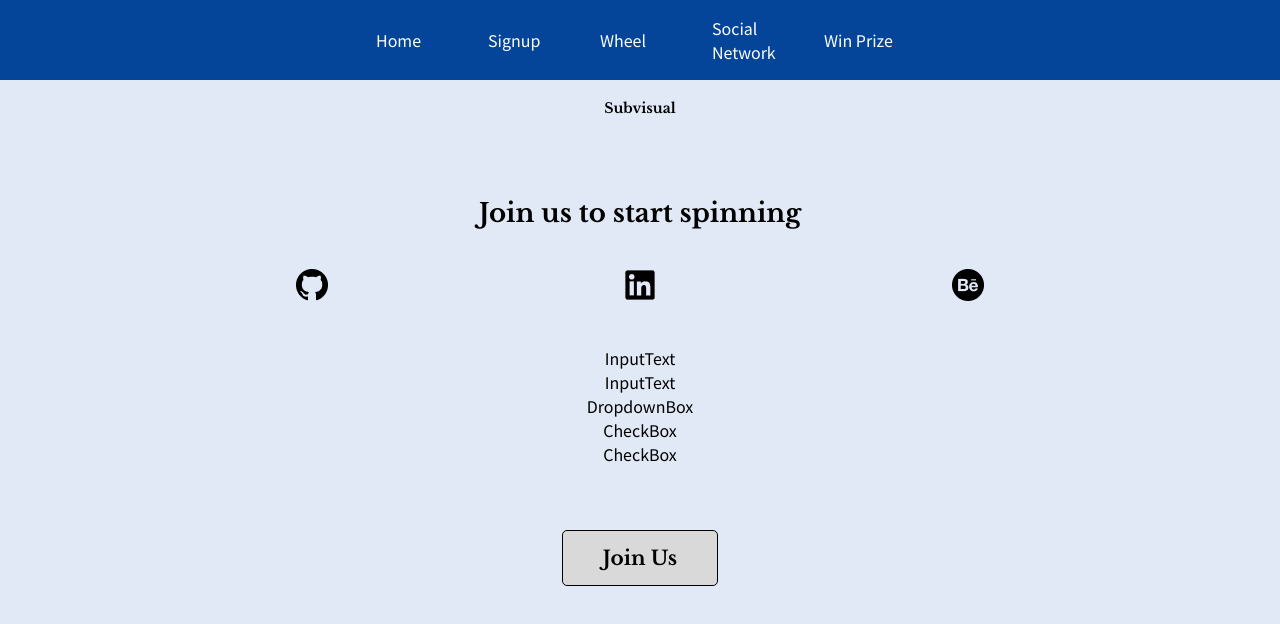
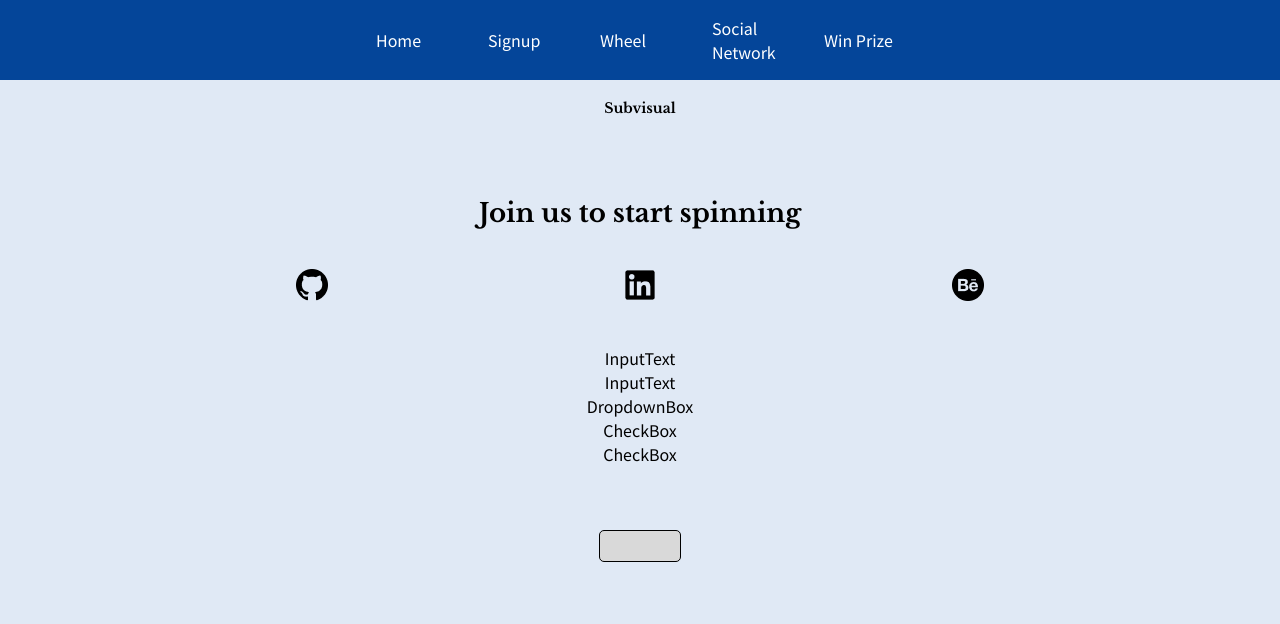
Before and after one commit to Subvisual-Academy/subvisuwheel, a React (Create React App) app in the folder frontend/: page /signup in a window 1280 px wide. Shown: the top 624 px of the page. Built offline with nearby package versions, Linux system fonts and the light colour scheme.

Commit message:
Use children prop for Button

```diff
--- a/frontend/src/components/Button/index.js
+++ b/frontend/src/components/Button/index.js
@@ -4,13 +4,13 @@ import "./button.css";
 const Button = (props) => {
   return (
     <div className="btn-container">
-      <button className="default-button">{props.content}</button>
+      <button className="default-button">{props.children}</button>
     </div>
   );
 };
 
 Button.propTypes = {
-  content: PropTypes.string.isRequired,
+  children: PropTypes.node.isRequired,
 };
 
 export default Button;
--- a/frontend/src/pages/Home.js
+++ b/frontend/src/pages/Home.js
@@ -25,7 +25,7 @@ const Home = () => {
           </div>
         </div>
       </div>
-      <Button content="Get Started" />
+      <Button>Get Started</Button>
     </div>
   );
 };
```
